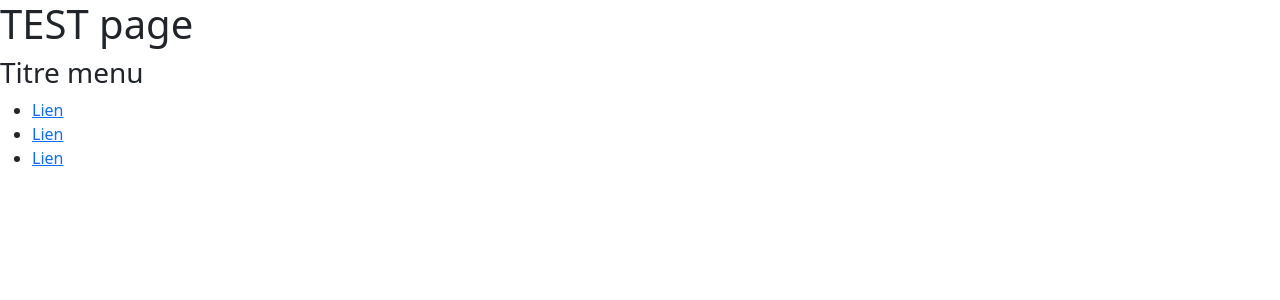
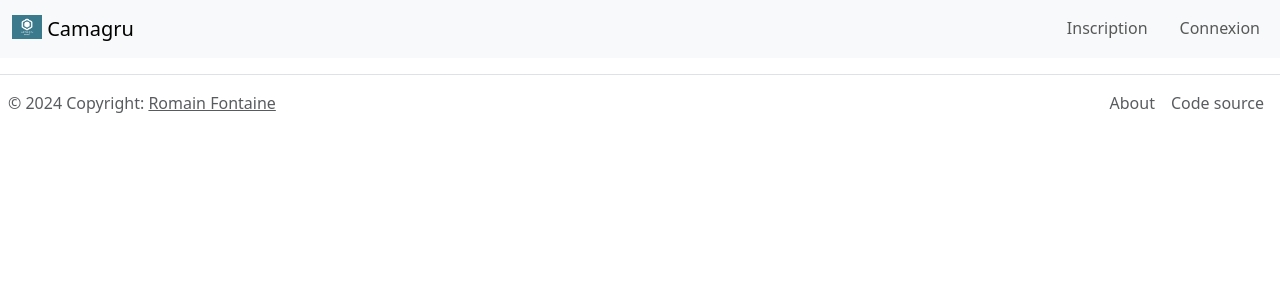
Before and after one commit to rofont/42-Camagru, a PHP site: page / in a window 1280 px wide. Shown: the top 300 px of the page. Run offline with PHP 8.4, Linux system fonts and the light colour scheme.

Commit message:
head and foot ok

```diff
--- a/app/index.php
+++ b/app/index.php
@@ -5,15 +5,13 @@
 	<meta charset="UTF-8">
 	<meta name="viewport" content="width=device-width, initial-scale=1.0">
 	<title>42-Camagru</title>
-	<link rel="icon" href="./images/favicon.ico" type="image/x-icon">
+	<link rel="icon" href="./public/images/favicon.ico" type="image/x-icon">
 	<link href="https://cdn.jsdelivr.net/npm/bootstrap@5.3.3/dist/css/bootstrap.min.css" rel="stylesheet" integrity="sha384-QWTKZyjpPEjISv5WaRU9OFeRpok6YctnYmDr5pNlyT2bRjXh0JMhjY6hW+ALEwIH" crossorigin="anonymous">
 </head>
 
 <body>
-	<h1>TEST page</h1>
-	<?php
-	require_once(__DIR__ . '/public/shared/header.php');
-	?>
+	<?php require_once(__DIR__ . '/public/shared/header.php'); ?>
+	<?php require_once(__DIR__ . '/public/shared/footer.php'); ?>
 </body>
 
 </html>
--- /dev/null
+++ b/app/public/shared/footer.php
@@ -0,0 +1,13 @@
+<footer class=" d-flex flex-wrap justify-content-between align-items-center py-2 my-3 border-top">
+	<p class="col-md-4 mb-0 ms-2 text-muted">© 2024 Copyright:
+		<a class="text-muted" href="https://github.com/rofont">Romain Fontaine</a>
+	</p>
+	<ul class="nav col-md-4 me-2  justify-content-end">
+		<li>
+			<a href="#!" class="nav-link px-2 text-muted">About</a>
+		</li>
+		<li>
+			<a href="https://github.com/rofont/42-Camagru" class="nav-link px-2 text-muted">Code source</a>
+		</li>
+	</ul>
+</footer>
--- a/app/public/shared/header.php
+++ b/app/public/shared/header.php
@@ -1,10 +1,22 @@
-<nav id="menu">
-	<div class="element_menu">
-		<h3>Titre menu</h3>
-		<ul>
-			<li><a href="page1.html">Lien</a></li>
-			<li><a href="page2.html">Lien</a></li>
-			<li><a href="page3.html">Lien</a></li>
-		</ul>
+<nav class="navbar sticky-top navbar-expand-lg bg-body-tertiary">
+	<div class="container-fluid">
+		<a class="navbar-brand" href="#">
+			<img src="/public/images/logoCamagru.png" alt="Logo" width="30" height="24" class="d-inline-block align-text-top">
+			Camagru
+		</a>
+		<!-- MENU DU HEADER -->
+		<button class="navbar-toggler" type="button" data-bs-toggle="collapse" data-bs-target="#navbarNav" aria-controls="navbarNav" aria-expanded="false" aria-label="Toggle navigation">
+			<span class="navbar-toggler-icon"></span>
+		</button>
+		<div class="collapse navbar-collapse justify-content-end" id="navbarNav">
+			<ul class="navbar-nav nav-underline">
+				<li class="nav-item">
+					<a class="nav-link" href="#">Inscription</a>
+				</li>
+				<li class="nav-item">
+					<a class="nav-link" href="#">Connexion</a>
+				</li>
+			</ul>
+		</div>
 	</div>
 </nav>
```
Also changed, not shown: app/auth/register.php (+4 -4 lines).
